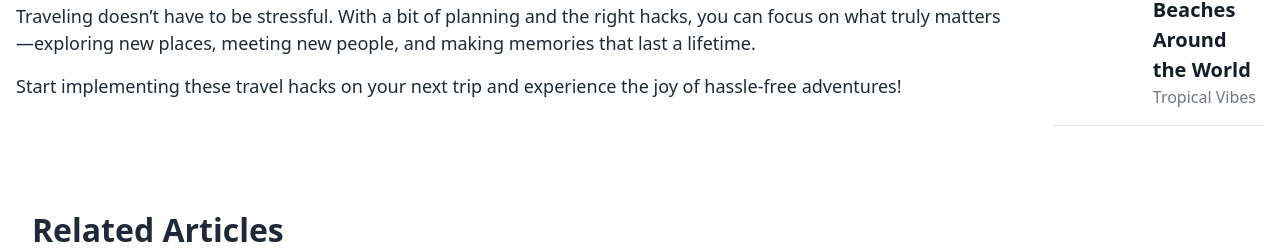
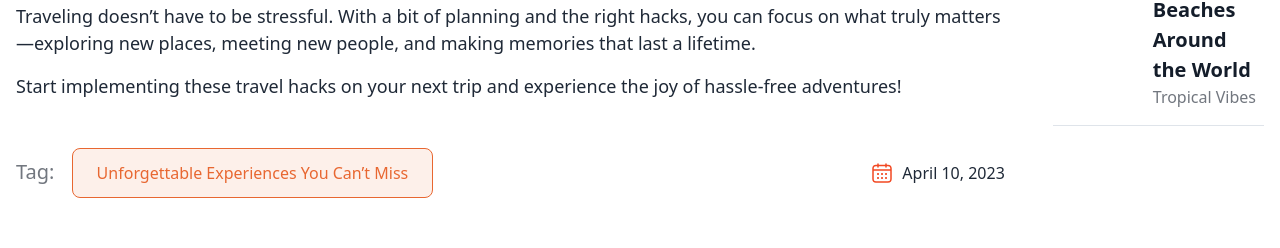
Before and after one commit to backbencherstudio/Travel_fpiccolino-client, a React (Vite) app: page /blog/1 in a window 1280 px wide. Shown: the part 2069-2317 px from the top of the page. Built offline with nearby package versions, Linux system fonts and the light colour scheme.

Commit message:
add calender

```diff
--- a/src/Pages/Blog/BlogDetails.jsx
+++ b/src/Pages/Blog/BlogDetails.jsx
@@ -1,5 +1,6 @@
 import BlogSections from "../../Components/Blog/BlogSections";
 import HeroScetion from "../../Shared/HeroComponent/HeroScetion";
+import calender from '../../assets/icons/calender.svg'
 import heroImage from "../../assets/Images/about.jpg";
 import natureImage from "../../assets/natureImage.jpg";
 import natureImage2 from "../../assets/natureImage2.jpg";
@@ -451,6 +452,12 @@ const BlogDetails = () => {
               Start implementing these travel hacks on your next trip and
               experience the joy of hassle-free adventures!
             </p>
+           <div className="flex mt-12 justify-between">
+           <p className="text-[20px] text-[#72777F]">Tag: <div className="bg-[#FDF0EA] text-[#E86731] border border-[#E86731] rounded-lg inline-block py-3 text-[16px] px-6 ml-3">{blogs[params.id].category}</div></p>
+           <p className="text-18 flex items-center">
+           <img className="h-6 w-6 mr-2" src={calender} alt="" /> {blogs[params.id].date}
+           </p>
+           </div>
           </div>
           <div className="md:col-span-1">
             <div className="relative mt-4">
```
Also changed, not shown: src/assets/icons/calender.svg (added).
